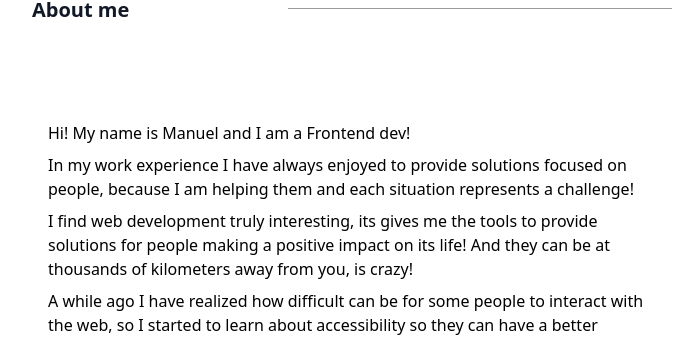
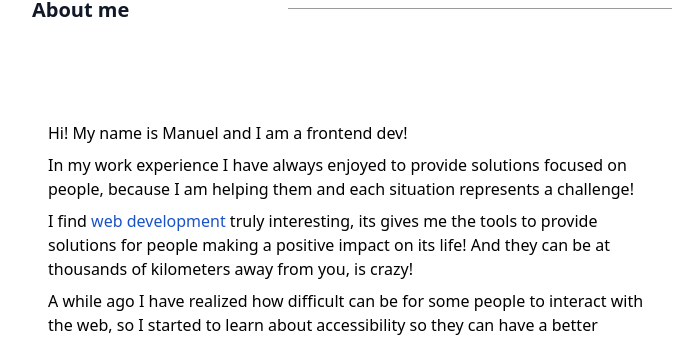
Before and after one commit to LPRegen/portfolio, a Next.js app: page / in a window 1280 px wide. Shown: the part 900-1237 px from the top of the page, without its empty margins (288-961 px from the left). Built offline with nearby package versions, Linux system fonts and the light colour scheme.

Commit message:
refactor: modify content

```diff
--- a/components/About.tsx
+++ b/components/About.tsx
@@ -9,16 +9,17 @@ export const AboutMe = () => {
   return (
     <SectionWrapper id="about-me" title="About me">
       <div className="grid gap-2">
-        <Paragraph>Hi! My name is Manuel and I am a Frontend dev!</Paragraph>
+        <Paragraph>Hi! My name is Manuel and I am a frontend dev!</Paragraph>
         <Paragraph>
           In my work experience I have always enjoyed to provide solutions
           focused on people, because I am helping them and each situation
           represents a challenge!
         </Paragraph>
         <Paragraph>
-          I find web development truly interesting, its gives me the tools to
-          provide solutions for people making a positive impact on its life! And
-          they can be at thousands of kilometers away from you, is crazy!
+          I find <Bold>web development</Bold> truly interesting, its gives me
+          the tools to provide solutions for people making a positive impact on
+          its life! And they can be at thousands of kilometers away from you, is
+          crazy!
         </Paragraph>
         <Paragraph>
           A while ago I have realized how difficult can be for some people to
```
